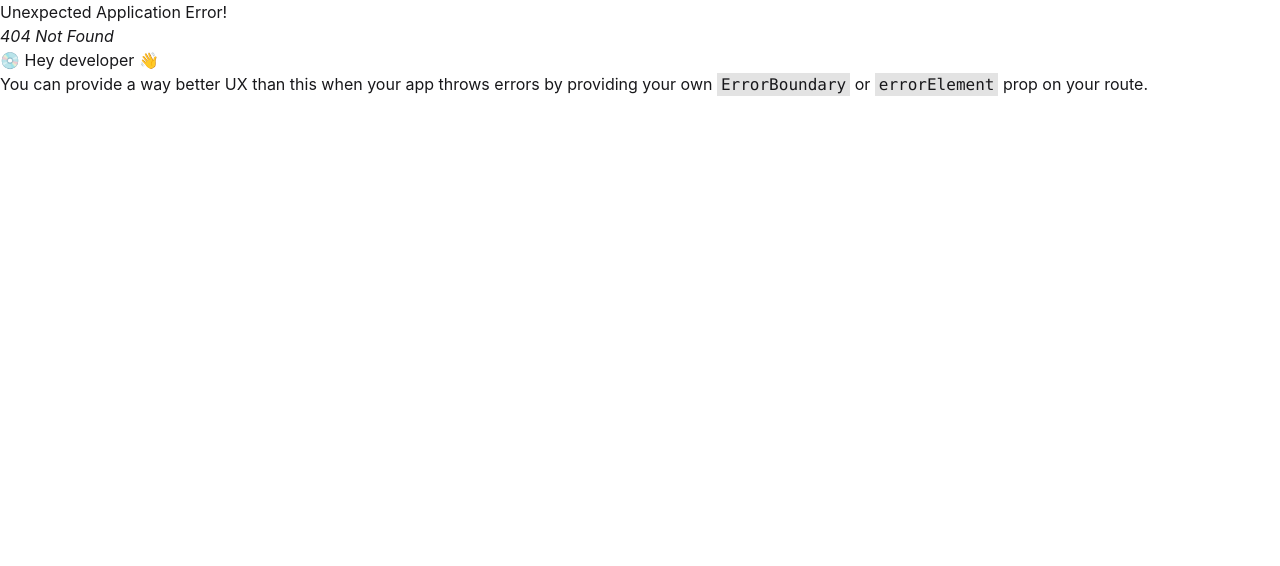
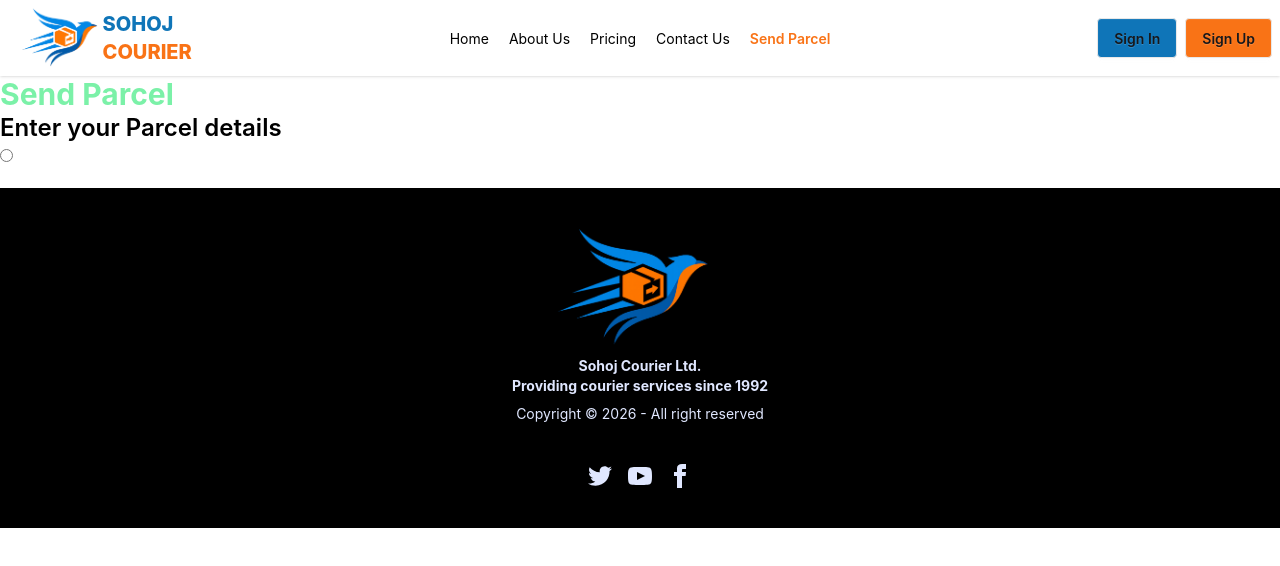
Before and after one commit to Hasib473/Sohoj-curiar-client, a React (Vite) app: page /send-parcel in a window 1280 px wide. Before the commit this address had no page. Shown: the top 566 px of the page. Built offline with nearby package versions, Linux system fonts and the light colour scheme; no server answers.

Commit message:
add send percel page

```diff
--- a/package.json
+++ b/package.json
@@ -16,6 +16,7 @@
     "react": "^18.3.1",
     "react-dom": "^18.3.1",
     "react-hook-form": "^7.72.0",
+    "react-icons": "^5.6.0",
     "react-leaflet": "^4.2.1",
     "react-responsive-carousel": "^3.2.23",
     "react-router": "^7.13.2",
--- a/src/Component/Common/Footer.jsx
+++ b/src/Component/Common/Footer.jsx
@@ -3,7 +3,7 @@ import logoimg from '../../assets/sohojcourier logo.png'
 
 const Footer = () => {
     return (
-        <footer className="footer footer-horizontal footer-center bg-black text-primary-content p-10">
+        <footer className="footer footer-horizontal mt-5 footer-center bg-black text-primary-content p-10">
   <aside>
    <img className='w-auto h-30' src={logoimg} alt="" />
     <p className="font-bold">
--- a/src/Component/Common/Navbar.jsx
+++ b/src/Component/Common/Navbar.jsx
@@ -1,8 +1,15 @@
-import React from "react";
+import React, { useContext } from "react";
 import logoimg from '../../assets/sohojcourier logo.png'
-import { NavLink } from "react-router";
+import { Link, NavLink } from "react-router";
+import { AuthContext } from "../../Context/AuthContext";
 
 const Navbar = () => {
+  const {user, setUser} = useContext(AuthContext);
+
+  const handlelogout = ()=>{
+    setUser(null);
+
+  }
   return (
     <div className="navbar bg-base-100 shadow-sm max-7xl mx-auto">
       <div className="navbar-start">
@@ -47,28 +54,30 @@ const Navbar = () => {
         </div>
       </div>
       <div className="navbar-center hidden lg:flex">
-        <ul className="menu menu-horizontal px-1">
-          <li>
-            <a>Service</a>
-          </li>
-          <li>
-            <a>About Us</a>
-          </li>
-          <li>
-            <a>Pricing</a>
-          </li>
-          <li>
-            <a>Contact Us</a>
-          </li>
-          <li>
-            <a>Blog</a>
-          </li>
+        <ul className="menu space-x-5 menu-horizontal px-1">
+          <NavLink to="/" className={({ isActive }) => `border-none transition duration-300 ${isActive ? "text-[#F97316] font-semibold" : "text-black"}`}>
+            Home
+          </NavLink>
+          <NavLink to="/about" className={({ isActive }) => `border-none transition duration-300 ${isActive ? "text-[#F97316] font-semibold" : "text-black"}`}>
+            About Us
+          </NavLink>
+          <NavLink to="/pricing" className={({ isActive }) => `border-none transition duration-300 ${isActive ? "text-[#F97316] font-semibold" : "text-black"}`}>
+            Pricing
+          </NavLink>
+          <NavLink to="/contact" className={({ isActive }) => `border-none transition duration-300 ${isActive ? "text-[#F97316] font-semibold" : "text-black"}`}>
+            Contact Us
+          </NavLink>
+           <NavLink to="/send-parcel" className={({ isActive }) => `border-none transition duration-300 ${isActive ? "text-[#F97316] font-semibold" : "text-black"}`}>
+              Send Parcel
+            </NavLink>
         </ul>
       </div>
       <div className="navbar-end">
-        <NavLink to="/login" className="btn bg-[#0F75B8]">
+       {
+        user ? <button onClick={handlelogout} className="btn bg-[#F97316] ml-2">Logout</button> :  <NavLink to="/login" className="btn bg-[#0F75B8]">
           Sign In
         </NavLink>
+       }
         <NavLink to="/register" className="btn bg-[#F97316] ml-2">
           Sign Up
         </NavLink>
--- a/src/Context/AuthProvider.jsx
+++ b/src/Context/AuthProvider.jsx
@@ -1,9 +1,14 @@
-import React from 'react';
 import { AuthContext } from './AuthContext';
-import { createUserWithEmailAndPassword, signInWithEmailAndPassword } from 'firebase/auth';
+import { createUserWithEmailAndPassword, GoogleAuthProvider, onAuthStateChanged, signInWithEmailAndPassword, signInWithPopup } from 'firebase/auth';
 import { auth } from '../firebase/firebase.init';
+import { useEffect, useState } from 'react';
+
+const googleProvider = new GoogleAuthProvider();
 
 const AuthProvider = ({children}) => {
+
+    const [user , setUser] =useState(null);
+    const [loading, setLoading] = useState(true);
 
     const registerUser =(email, password) =>{
         return createUserWithEmailAndPassword(auth, email, password);
@@ -12,9 +17,29 @@ const AuthProvider = ({children}) => {
     const signInUser =(email, password) =>{
         return signInWithEmailAndPassword(auth, email, password);
     }
+
+    const signInWithGoogle = () => {
+        return  signInWithPopup(auth, googleProvider);
+    }
+
+
+
+    useEffect(() => {
+        const unsubscribe = onAuthStateChanged(auth, (currentUser) =>{
+            setUser(currentUser);
+            setLoading(false);
+            console.log('Current user:', currentUser);
+        })
+        return () => unsubscribe();
+    },[])
+
     const authInfo ={
+        user,
+        setUser,
+        loading,
         registerUser,
-        signInUser
+        signInUser,
+        signInWithGoogle
     }
     return (
         <AuthContext.Provider value={authInfo}>
--- a/src/Page/Login.jsx
+++ b/src/Page/Login.jsx
@@ -1,16 +1,31 @@
 import React, { useContext } from 'react';
 import { useForm } from 'react-hook-form';
 import { AuthContext } from '../Context/AuthContext';
+import { FaGoogle } from 'react-icons/fa';
 
 const Login = () => {
 
-  const {signInUser} = useContext(AuthContext)
+  const {signInUser, signInWithGoogle} = useContext(AuthContext)
 
   const {register , handleSubmit,formState: { errors }} = useForm()
 
 
   const handleLogin = (data) =>{
     signInUser(data.email, data.password)
+    .then(result =>{
+      const user = result.user;
+      alert('Login successful');
+      console.log(user);
+    })
+    .catch(error =>{
+      console.log(error);
+    })
+
+  }
+
+  const handleGoogleSignIn = () => {
+
+    signInWithGoogle()
     .then(result =>{
       const user = result.user;
       alert('Login successful');
@@ -84,8 +99,9 @@ const Login = () => {
       <div className="divider text-xs text-gray-400">OR</div>
 
       {/* Extra option */}
-      <button className="btn btn-outline w-full">
-        Continue with Google
+      <button onClick={handleGoogleSignIn} className="btn btn-outline w-full ">
+       <FaGoogle />
+       Continue with Google
       </button>
 
       {/* Signup */}
--- /dev/null
+++ b/src/Page/SendParcel.jsx
@@ -0,0 +1,46 @@
+import React from 'react';
+import { useForm } from 'react-hook-form';
+
+const SendParcel = () => {
+    const {register, handleSubmit, formState: {errors}}= useForm();
+
+    const handleSendParcel =(data) =>{
+        console.log(data);
+    }
+    return (
+        <div>
+            <div className=''>
+                <h1 className='text-3xl font-bold text-green-300'>Send Parcel</h1>
+
+                <h1 className='text-2xl font-semibold text-black'>Enter your Parcel details</h1>
+            </div>
+
+
+            <form onSubmit={handleSubmit(handleSendParcel)} >
+                {/* parcel pickup point */}
+                <div>
+                    <input type="radio" name="Store" id="" />
+
+                </div>
+                {/* parcel info name and weight */}
+                <div>
+
+                </div>
+                <div>
+                    {/* sender information */}
+                    <div>
+
+                    </div>
+
+                    {/* reciver information */}
+                    <div>
+
+                    </div>
+                </div>
+
+            </form>
+        </div>
+    );
+};
+
+export default SendParcel;
--- a/src/Route/Router.jsx
+++ b/src/Route/Router.jsx
@@ -4,6 +4,7 @@ import Home from "../Page/Home";
 import AuthLayout from "../Layout/AuthLayout";
 import Login from "../Page/Login";
 import Register from "../Page/Register";
+import SendParcel from "../Page/SendParcel";
 
 export const router =createBrowserRouter([
     {
@@ -13,6 +14,10 @@ export const router =createBrowserRouter([
             {
                 index: true,
                 Component: Home
+            },
+            {
+                path:'/send-parcel',
+                Component: SendParcel
             }
         ]
     },
```
Also changed, not shown: 1 other file (tests, documents, lock files or other folders).
